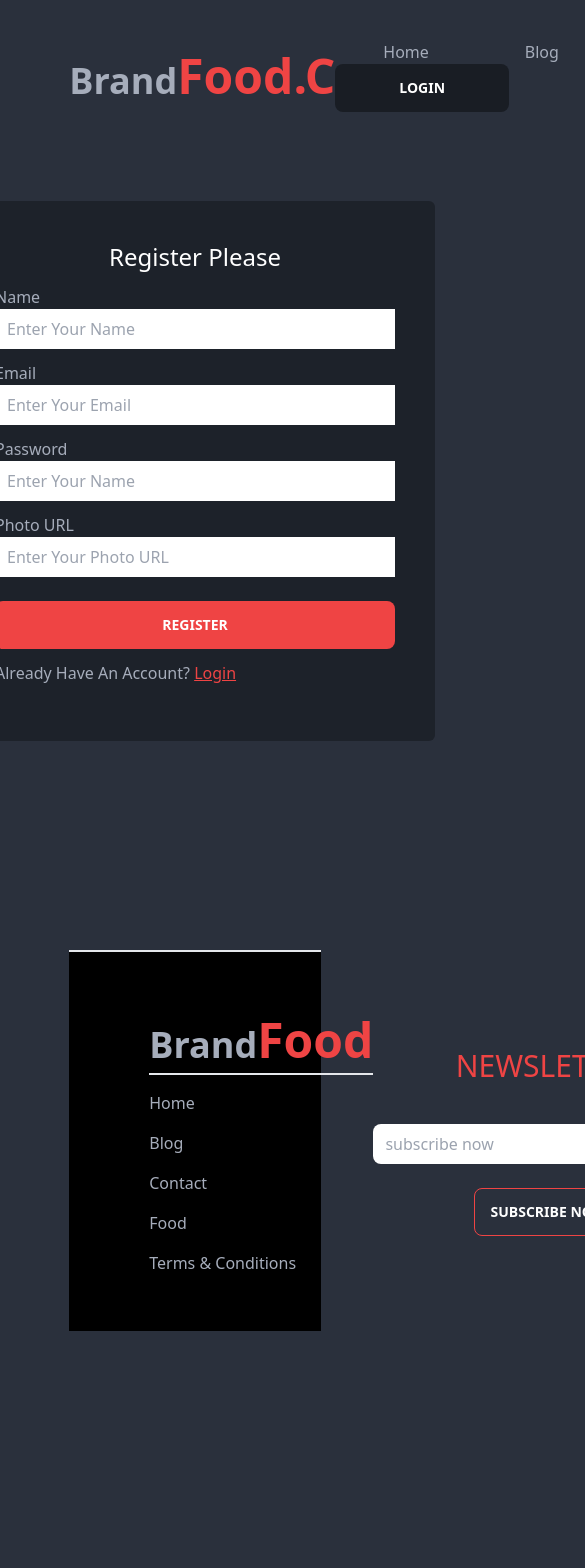
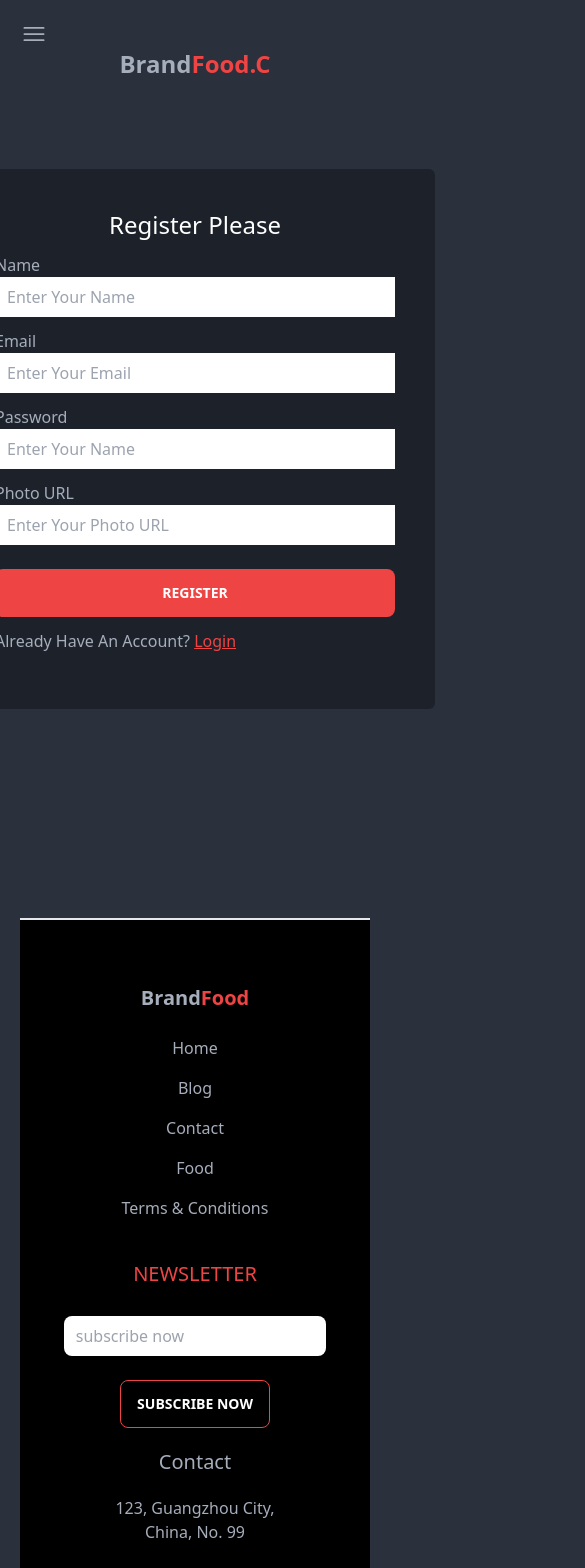
Before and after one commit to mdasif61/brandFood_client, a React (Vite) app: page /register in a window 390 px wide. Shown: the top 1568 px of the page, 585 px wide, since content can reach past the window. Before the commit the page ends 1371 px from the top, so only its background shows below. Built offline with nearby package versions, Linux system fonts and the light colour scheme; no server answers.

Commit message:
home page responsive

```diff
--- a/package.json
+++ b/package.json
@@ -9,6 +9,10 @@
     "preview": "vite preview"
   },
   "dependencies": {
+    "@fortawesome/fontawesome-svg-core": "^6.4.0",
+    "@fortawesome/free-solid-svg-icons": "^6.4.0",
+    "@fortawesome/react-fontawesome": "^0.2.0",
+    "@heroicons/react": "^2.0.17",
     "daisyui": "^2.51.6",
     "firebase": "^9.21.0",
     "html2canvas": "^1.4.1",
--- a/src/components/AllPages/Chef/Chef.jsx
+++ b/src/components/AllPages/Chef/Chef.jsx
@@ -4,17 +4,23 @@ import { Link, useNavigation } from "react-router-dom";
 import LoadingPage from "../LoadingPage/LoadingPage";
 
 const Chef = ({ chef }) => {
-  const { chef_name, image, years_of_experience, number_of_recipes, likes,id } =
-    chef;
+  const {
+    chef_name,
+    image,
+    years_of_experience,
+    number_of_recipes,
+    likes,
+    id,
+  } = chef;
 
-    const navigation=useNavigation();
-    if(navigation.state==="loading"){
-      return <LoadingPage/>
-    }
+  const navigation = useNavigation();
+  if (navigation.state === "loading") {
+    return <LoadingPage />;
+  }
 
   return (
-    <div className="bg-white p-10 h-[500px] rounded-b-2xl flex flex-col justify-between">
-      <div className="overflow-hidden rounded-b-2xl">
+    <div className="bg-white hover:bg-opacity-40 hover:border-white hover:border-2 p-10 h-[500px] flex flex-col justify-between">
+      <div className="overflow-hidden">
         <img className="chef" src={image} alt="" />
       </div>
       <div>
@@ -28,9 +34,9 @@ const Chef = ({ chef }) => {
         </div>
       </div>
       <Link to={`/chef/${id}`}>
-      <button className="btn mt-4 bg-red-500 border-none w-full text-white">
-        View Recipes
-      </button>
+        <button className="btn mt-4 bg-red-500 border-none w-full text-white">
+          View Recipes
+        </button>
       </Link>
     </div>
   );
--- a/src/components/AllPages/Footer/Footer.jsx
+++ b/src/components/AllPages/Footer/Footer.jsx
@@ -5,10 +5,10 @@ import { FaFacebook, FaInstagram, FaTwitter, FaGoogle } from "react-icons/fa";
 const Footer = () => {
   return (
     <>
-      <div className="flex justify-between py-14 px-20 bg-black mt-5 border-t-2">
+      <div className="flex flex-col text-center md:text-left md:flex-row justify-between py-14 md:px-20 bg-black mt-5 border-t-2">
         <nav>
-          <h1 className="text-4xl font-bold flex-1 py-2 mb-4 border-b-2">
-            Brand<span className="text-red-500 text-5xl">Food</span>
+          <h1 className="md:text-4xl text-xl font-bold flex-1 py-2 mb-4 md:border-b-2">
+            Brand<span className="text-red-500 text-xl md:text-5xl">Food</span>
           </h1>
           <ul>
             <li className="hover:underline mt-4">
@@ -28,21 +28,21 @@ const Footer = () => {
             </li>
           </ul>
         </nav>
-        <div className="flex flex-col items-center justify-center">
-          <h1 className="text-3xl text-red-500 mb-5">NEWSLETTER</h1>
+        <div className="flex flex-col md:mt-0 mt-10 items-center justify-center">
+          <h1 className="md:text-3xl text-xl text-red-500 md:mb-5 mb-2">NEWSLETTER</h1>
           <input
-            className="mt-5 bg-white w-[350px] py-2 px-3 rounded-lg"
+            className="mt-5 bg-white md:w-[350px] w-9/12 py-2 px-3 rounded-lg"
             type="text"
             placeholder="subscribe now"
             name=""
             id=""
           />
-          <button className="btn border-red-500 bg-transparent mt-6 hover:bg-transparent hover:bg-red-500 text-white">
+          <button className="btn border-red-500 bg-transparent mt-6 hover:bg-red-500 text-white mb-5 md:mb-0">
             Subscribe Now
           </button>
         </div>
         <div className="flex flex-col items-center justify-center">
-          <h1 className="text-3xl mb-5">Contact</h1>
+          <h1 className="md:text-3xl text-xl mb-5">Contact</h1>
           <p className="text-center mb-5">123, Guangzhou City,<br/>China, No. 99 </p>
           <div className="flex">
           <span className="text-2xl m-3">
--- a/src/components/AllPages/Header/Header.jsx
+++ b/src/components/AllPages/Header/Header.jsx
@@ -1,23 +1,40 @@
-import React, { useContext } from "react";
+import React, { useContext, useState } from "react";
 import { NavLink } from "react-router-dom";
 import { AuthContext } from "../Context/AuthProvider";
+import { Bars3Icon, XMarkIcon } from "@heroicons/react/24/solid";
 
 const Header = () => {
-
-  const {user,logOut}=useContext(AuthContext);
-  const handleLogOut=()=>{
-    logOut()
-  }
+  const { user, logOut } = useContext(AuthContext);
+  const [open, setOpen] = useState(false);
+  const handleLogOut = () => {
+    logOut();
+  };
 
   return (
-    <div className="flex justify-between items-center">
-      <h1 className="text-4xl font-bold flex-1">
-        Brand<span className="text-red-500 text-5xl">Food.C</span>
+    <div className="md:flex justify-between text-center md:text-left items-center">
+      <div onClick={() => setOpen(!open)} className="md:hidden">
+        <span>
+          {open ? (
+            <XMarkIcon className="h-7 w-7" />
+          ) : (
+            <Bars3Icon className="h-7 w-7" />
+          )}
+        </span>
+      </div>
+      <h1 className="md:text-4xl text-2xl font-bold flex-1">
+        Brand<span className="text-red-500 md:text-5xl">Food.C</span>
       </h1>
       <nav>
+        <div
+          className={`flex flex-col absolute md:flex-row md:static items-center ${
+            !open ? "-top-48" : "top-12"
+          }`}
+        >
           <NavLink
             className={({ isActive }) =>
-            isActive ? "text-red-500 font-semibold mx-12" : "mx-12"
+              isActive
+                ? "text-red-500 md:inline block font-semibold mx-12"
+                : "mx-12"
             }
             to="/"
           >
@@ -31,30 +48,48 @@ const Header = () => {
           >
             Blog
           </NavLink>
-        {user?<><button onClick={handleLogOut} className="btn  border-none mr-5"><NavLink
+          {user ? (
+            <>
+              <button onClick={handleLogOut} className="btn  border-none mr-5">
+                <NavLink
                   className={({ isActive }) =>
                     isActive ? "text-red-500 font-semibold mx-12" : "mx-12"
                   }
-
                 >
                   Log Out
-        </NavLink></button></>:<><button className="btn mr-5 border-none text-white"><NavLink
+                </NavLink>
+              </button>
+            </>
+          ) : (
+            <>
+              <button className="btn mr-5 border-none text-white">
+                <NavLink
                   className={({ isActive }) =>
                     isActive ? "text-red-500 font-semibold mx-12" : "mx-12"
                   }
                   to="/login"
                 >
                   Login
-        </NavLink></button></>}
+                </NavLink>
+              </button>
+            </>
+          )}
+        </div>
       </nav>
-      {user && <div className="w-12 h-12 bg-black overflow-hidden rounded-full">
+      {user && (
+        <div
+          className={`w-12 absolute md:static h-12 ${
+            !open ? "-top-48" : "top-12"
+          } bg-black overflow-hidden rounded-full`}
+        >
           <img
             title={user.displayName}
             className="h-full"
             src={user.photoURL}
             alt=""
           />
-      </div>}
+        </div>
+      )}
     </div>
   );
 };
--- a/src/components/AllPages/Home/Home.jsx
+++ b/src/components/AllPages/Home/Home.jsx
@@ -13,10 +13,10 @@ const Home = () => {
 
   return (
     <>
-      <div className="bg-black bg-opacity-40 rounded-xl flex p-12 mt-10">
-        <div className="w-[50%] flex items-center">
+      <div className="bg-black bg-opacity-40 rounded-xl flex flex-col-reverse md:flex-row  md:p-12 p-5 mt-10">
+        <div className="md:w-[50%] w-full flex items-center">
           <div className="">
-            <h1 className="text-7xl font-bold text-white mb-10">
+            <h1 className="md:text-7xl text-2xl font-bold text-white md:mb-10">
               Amazing Cooking{" "}
             </h1>
             <p className="mt-5 leading-8">
@@ -31,13 +31,13 @@ const Home = () => {
               stir-frying, steaming, and braising.
             </p>
             <a href="#chef">
-              <button className="btn bg-red-500 text-white border-none mt-10">
+              <button className="btn bg-red-500 mt-5 text-white border-none md:mt-10">
                 Choose Your Chef
               </button>
             </a>
           </div>
         </div>
-        <div className="w-[50%] p-10">
+        <div className="md:w-[50%] w-full p-10">
           <img
             className="border-2 rounded-tl-2xl rounded-br-2xl"
             src="https://i.ibb.co/94sxL90/13-20.jpg"
@@ -52,8 +52,8 @@ const Home = () => {
         <p className="text-center">
           Because we ensure you the best quality food and best Chef
         </p>
-        <div className="flex justify-evenly mt-20">
-          <div>
+        <div className="flex mb-10 md:mb-0 flex-col md:flex-row items-center justify-evenly mt-20">
+          <div className="flex md:inline-block flex-col items-center text-center md:text-left">
             <img className="w-20 mb-5" src={chef} alt="" />
             <h1 className="text-xl text-white mb-2">Get Best Chef</h1>
             <p>
@@ -62,7 +62,7 @@ const Home = () => {
               your choose
             </p>
           </div>
-          <div>
+          <div className="flex mb-10 md:mb-0 md:inline-block flex-col items-center text-center md:text-left">
             <img className="w-20 mb-5" src={service} alt="" />
             <h1 className="text-xl text-white mb-2">Get Best Service</h1>
             <p>
@@ -71,7 +71,7 @@ const Home = () => {
               your choose Chef
             </p>
           </div>
-          <div>
+          <div className="flex mb-10 md:mb-0 md:inline-block flex-col items-center text-center md:text-left">
             <img className="w-20 mb-5" src={quality} alt="" />
             <h1 className="text-xl text-white mb-2">Get Best Quality</h1>
             <p>
@@ -83,18 +83,18 @@ const Home = () => {
         </div>
       </section>
 
-      <section id="chef" className="grid grid-cols-3 my-20 gap-7">
+      <section id="chef" className="grid md:grid-cols-3 grid-cols-1 my-20 gap-7">
         {chefs.map((chef) => (
           <Chef key={chef.id} chef={chef}></Chef>
         ))}
       </section>
 
       <section className="my-20">
-        <fieldset className="border-2 flex p-5">
-          <legend className="border-2 bg-gray-600 rounded-full text-4xl text-white py-3 px-10 font-bold">
+        <fieldset className="border-2 flex flex-col-reverse md:flex-row p-5">
+          <legend className="border-2 bg-gray-600 rounded-full md:text-4xl text-xl text-center md:text-left text-white py-3 px-10 font-bold">
             Another Chef
           </legend>
-          <div className="w-[60%] p-5">
+          <div className="md:w-[60%] w-full md:p-5">
             <div className=" bg-white bg-opacity-20 my-5 border text-white rounded-lg hover:bg-opacity-90 hover:text-black hover:border p-5">
               <h1 className="font-bold text-lg">Martin Yan</h1>
               <p className="border-b pb-2 border-gray-400">
@@ -145,7 +145,7 @@ const Home = () => {
               </p>
             </div>
           </div>
-          <div className="w-[40%] bg-opacity-60 p-10 flex items-center justify-center bg-white rounded-lg">
+          <div className="md:w-[40%] w-full bg-opacity-60 p-10 flex items-center justify-center bg-white rounded-lg">
             <Lottie animationData={render} loop={true} />
           </div>
         </fieldset>
--- a/src/components/AllPages/Main.jsx
+++ b/src/components/AllPages/Main.jsx
@@ -5,7 +5,7 @@ import Footer from './Footer/Footer';
 
 const Main = () => {
     return (
-        <div className='w-[85%] mx-auto p-10'>
+        <div className='md:w-[85%] w-full mx-auto md:p-10 p-5'>
             <Header></Header>
             <div className='min-h-[calc(100vh-90px)] w-full'>
             <Outlet></Outlet>
```
Also changed, not shown: 1 other file (tests, documents, lock files or other folders). Lines whose indentation alone changed are shown as unchanged.
